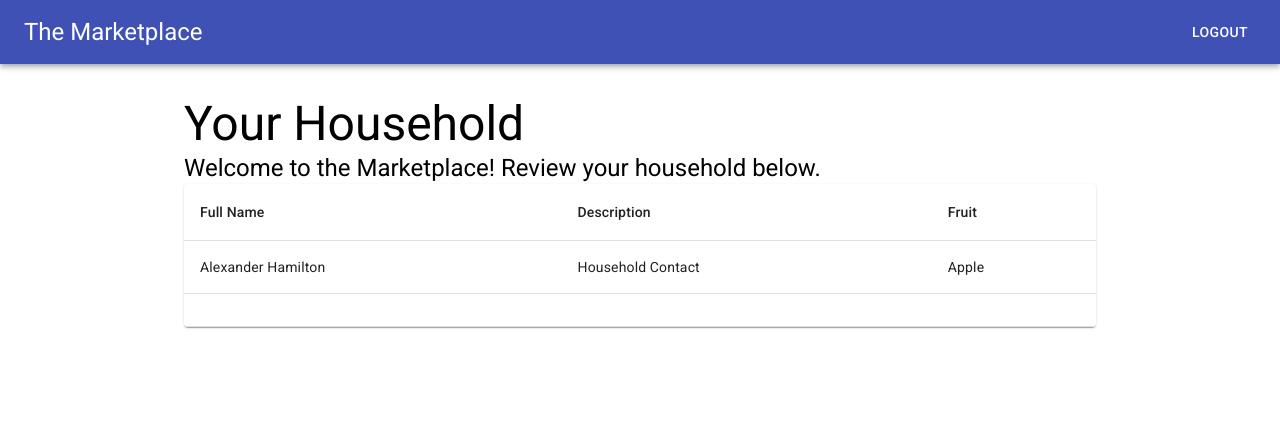
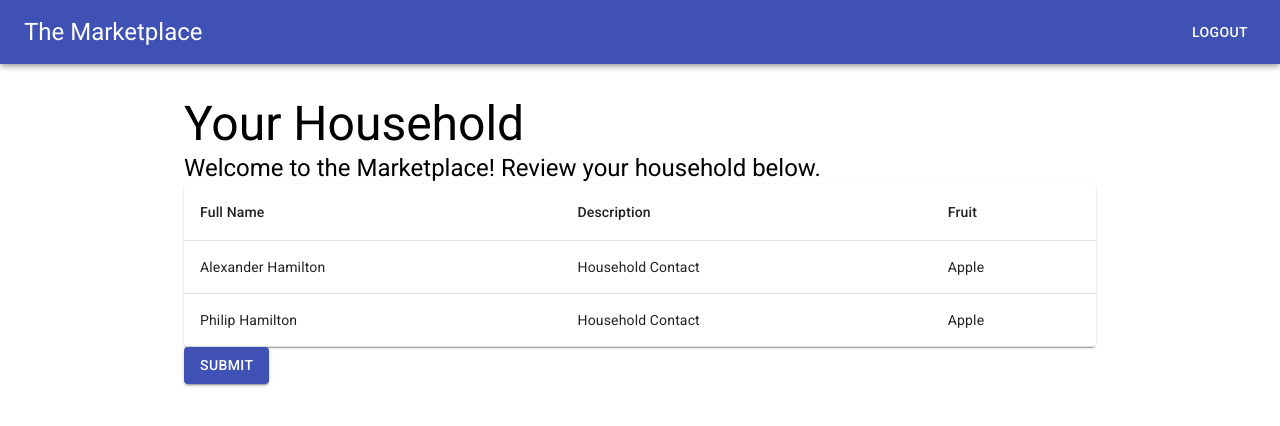
Before and after one commit to iampruven/fake-health-care-gov-vp, a React (Create React App) app: page / in a window 1280 px wide. Shown: the top 426 px of the page. Built offline with nearby package versions, Linux system fonts and the light colour scheme.

Commit message:
table and button, but still need to style btn

```diff
--- a/src/App.js
+++ b/src/App.js
@@ -22,7 +22,7 @@ function App() {
 
   const rows = [
     createData("Alexander Hamilton", "Household Contact", "Apple"),
-    ("Philip  Hamilton", "Household Contact", "Apple"),
+    createData("Philip  Hamilton", "Household Contact", "Apple"),
   ];
 
   return (
@@ -53,16 +53,19 @@ function App() {
               </TableRow>
             </TableHead>
             <TableBody>
-              {rows.map((row) => (
-                <TableRow key={row.name}>
-                  <TableCell>{row.name}</TableCell>
-                  <TableCell>{row.description}</TableCell>
-                  <TableCell>{row.fruit}</TableCell>
-                </TableRow>
-              ))}
+              {rows.map((row, id) => {
+                return (
+                  <TableRow key={id}>
+                    <TableCell component="th">{row.name}</TableCell>
+                    <TableCell>{row.description}</TableCell>
+                    <TableCell>{row.fruit}</TableCell>
+                  </TableRow>
+                );
+              })}
             </TableBody>
           </Table>
         </TableContainer>
+        <Button variant="contained" color="primary">Submit</Button>
       </Container>
     </>
   );
```
